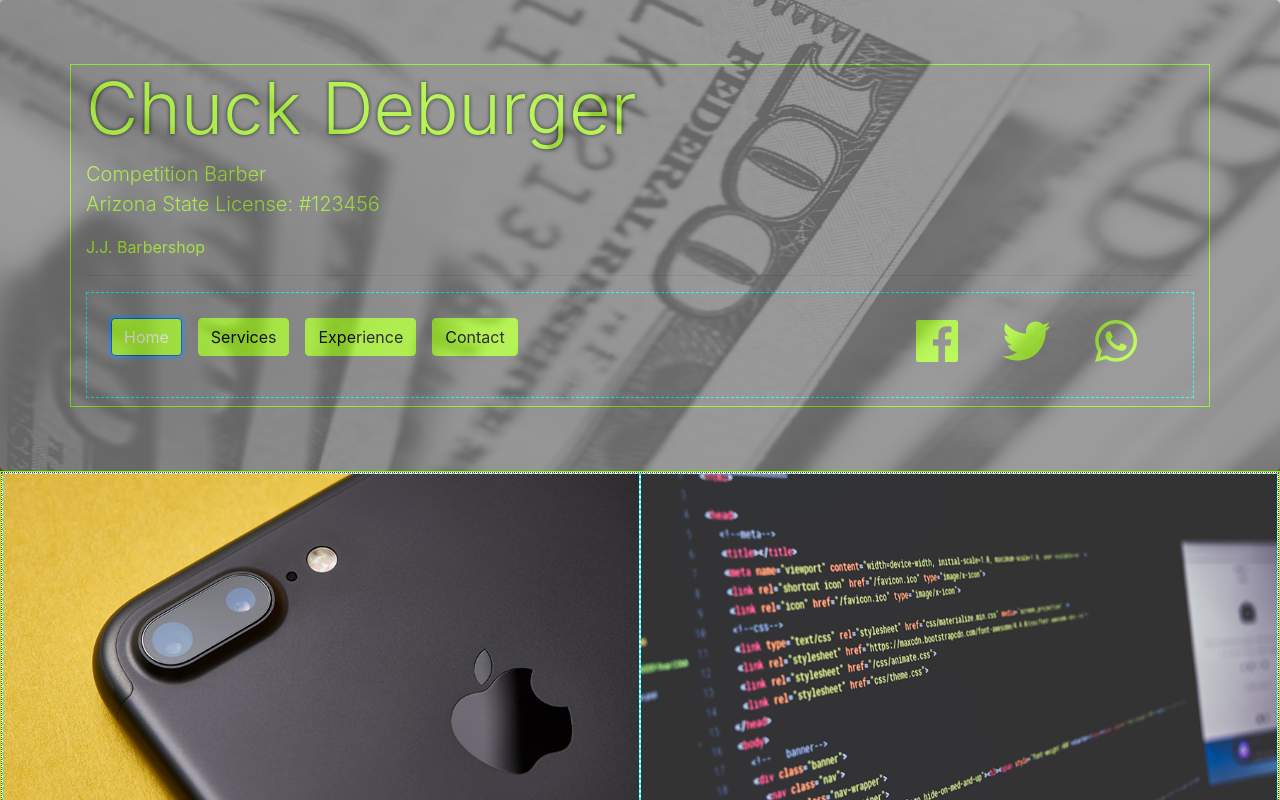
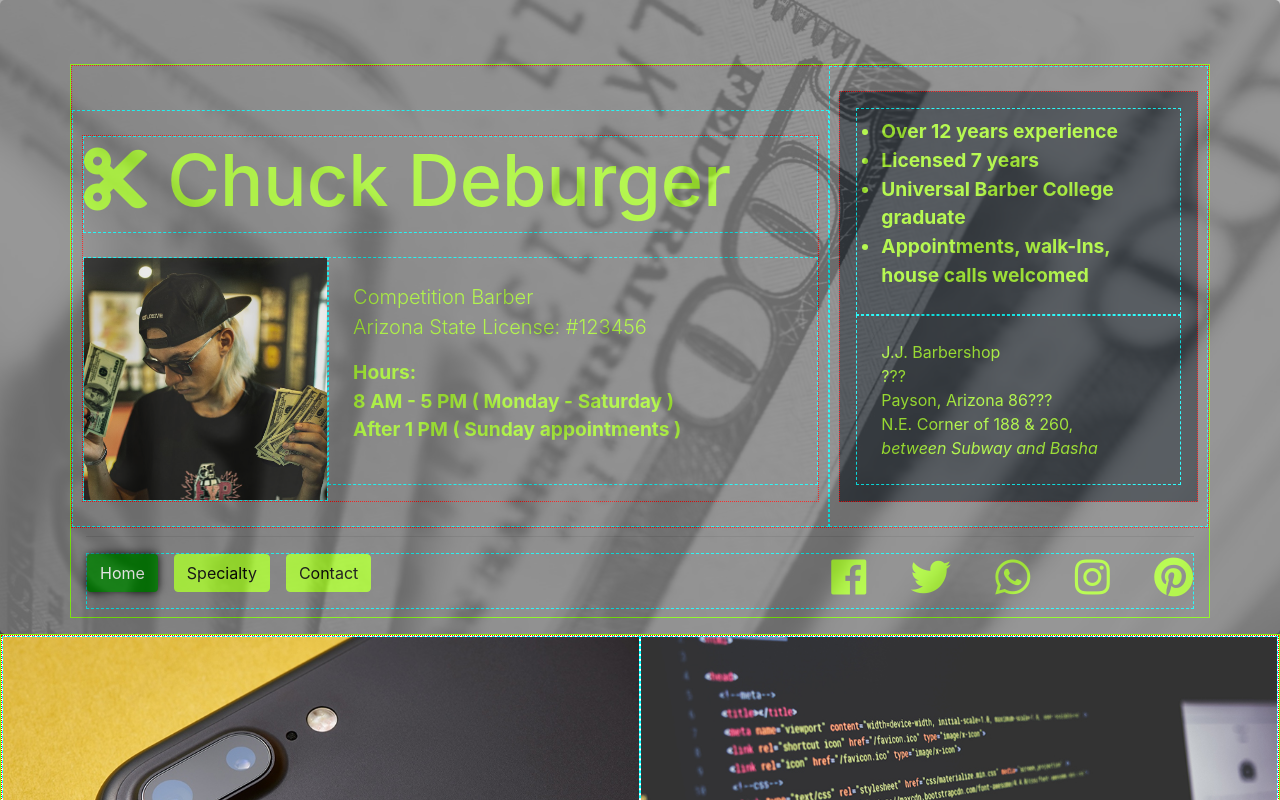
Before and after one commit to phongdnguyen/chuckthebarber, a website: page index.html in a window 1280 px wide. Both pictures are taken after a click on the button "Home". Shown: the top 800 px of the page. Drawn offline with Linux system fonts and the light colour scheme.

Commit message:
Layout Draft 1 Complete

```diff
--- a/index.html
+++ b/index.html
@@ -17,14 +17,9 @@
 
         <!-- Fontawesome -->
         <!-- NEED TO LOCATE CDN FOR FONTAWESOME PACKAGE -->
-        <link
-            rel="stylesheet"
-            href="src/font/fontawesome-free-5.8.1-web/css/all.css"
-        />
-        <link
-            rel="stylesheet"
-            href="src/font/fontawesome-free-5.8.1-web/css/fontawesome.min.css"
-        />
+		<link rel="stylesheet" href="src/font/fontawesome-free-5.8.1-web/css/all.css" />
+		<link rel="stylesheet" href="src/font/fontawesome-free-5.8.1-web/css/fontawesome.min.css" />
+		<link rel="stylesheet" href="src/font/fontawesome-free-5.8.1-web/css/v4-shims.css">
 
         <!-- LINKS NEED TO BE SWITCHED ONCE DEPLOYED -->
 
@@ -36,39 +31,82 @@
 
     <body>
 		<!-- Masthead -->
+		<header>
 			<div class="background ">
-			<div class="jumbotron blur">
-				<div class="container ">
-					<h1 class="display-3"><span class="title">Chuck Deburger</span></h1>
+				<div class="jumbotron overlay pb-3 ">
+					<div class="container bg-transparent">
+						<div class="row flex-item-end">
+							<div class="col-lg-8 ">
+								<div class="row">
+									<div class="col-lg-12 p-0 mb-4">
+										<h1 class="display-3">
+											<span class="fa fa-scissors" aria-hidden="true"></span>
+											<span class="title">Chuck Deburger</span>
+										</h1>
+									</div>
+									<div class="col-lg-4 p-0">
+										<img class="img-fluid" src="src/image/anjo-clacino-1251997-unsplash.jpg" alt="" srcset="">
+									</div>
+									<div class="col-lg-8 mb-3">
 										<p class="lead">Competition Barber <br>
 											Arizona State License: #123456
 										</p>
-					<p>J.J. Barbershop</p>
+										<span class="text-info">
+											Hours: <br>
+											8 AM - 5 PM ( Monday - Saturday ) <br>
+											After 1 PM ( Sunday appointments )
+										</span>
+									</div>
+								</div>
+							</div>
+							<div class="col-lg-4">
+								<div class="row bg-dark p-3">
+									<div class="col-lg-12 bg-transparent py-2">
+										<ul class="px-0">
+											<li>Over 12 years experience</li>
+											<li>Licensed 7 years</li>
+											<li>Universal Barber College graduate</li>
+											<li>Appointments, walk-Ins, house calls welcomed</li>
+										</ul>
+									</div>
+
+									<div class="col-lg-12 bg-transparent">
+										J.J. Barbershop <br>
+										<address>
+											??? <br>
+											Payson, Arizona 86??? <br>
+										</address>
+										N.E. Corner of 188 & 260, <br>
+										<em>between Subway and Basha</em>
+									</div>
+								</div>
+							</div>
+						</div>
 						<hr class="my-2" />
-					<nav class="navbar navbar-expand-md navbar-light px-0">
 
-						<button class="navbar-toggler bg-primary " type="button" data-toggle="collapse" data-target="#collapsibleNavId"
+						<!-- Navigation -->
+						<nav class="navbar navbar-expand-lg navbar-light px-0 ">
+							<button class="navbar-toggler bg-primary" type="button" data-toggle="collapse" data-target="#collapsibleNavId"
 								aria-controls="collapsibleNavId" aria-expanded="false" aria-label="Toggle navigation">
 								<span class="navbar-toggler-icon"></span>
 							</button>
 
-						<div class="collapse navbar-collapse " id="collapsibleNavId">
+							<div class="collapse navbar-collapse p-0" id="collapsibleNavId">
+								<!-- Tab Pane Toggle -->
 								<ul class="navbar-nav mr-auto mt-2 mt-lg-0 ">
-								<a class="btn btn-primary mr-3" href="#home" role="button" data-toggle="tab">
+									<a class="btn btn-primary mr-3 active" href="#home" role="button" data-toggle="tab">
 										Home
 									</a>
-								<a class="btn btn-primary mr-3" href="#service" role="button" data-toggle="tab">
-									Services
-								</a>
-								<a class="btn btn-primary mr-3" href="#experience" role="button" data-toggle="tab">
-									Experience
+									<a id="test" class="btn btn-primary mr-3" href="#specialty" role="button" data-toggle="tab">
+										Specialty
 									</a>
 									<a class="btn btn-primary mr-3" href="#contact" role="button" data-toggle="tab">
 										Contact
 									</a>
 								</ul>
 
-							<div class="list-inline my-2 my-lg-0">
+								<!-- Social Media Link -->
+								<div class="list-inline my-2 my-lg-0 text-sm-center text-xs-center">
 									<li class="list-inline-item ">
 										<a href="#">
 											<i class="fab fa-facebook fa-3x"></i>
@@ -84,43 +122,59 @@
 											<i class="fab fa-whatsapp fa-3x"></i>
 										</a>
 									</li>
+									<li class="list-inline-item">
+										<a href="#">
+											<i class="fab fa-instagram fa-3x"></i>
+										</a>
+									</li>
+									<li class="list-inline-item">
+										<a href="#">
+											<i class="fab fa-pinterest fa-3x mr-0"></i>
+										</a>
+									</li>
 								</div>
 							</div>
 						</nav>
 					</div>
 				</div>
 			</div>
-
+		</header>
 
         <!-- Tabe Panes -->
         <section>
             <div class="tab-content">
                 <!-- Home -->
-                <div class="tab-pane fade show active" id="home">
+                <div class="tab-pane fade show active" id="home" role="tabpanel">
                     <main>
-                        <div class="container-fluid">
-							<div class="row">
-								<div class="col-lg-6">
+                        <div class="container-fluid ">
+							<div class="row text-center">
+								<!-- Square 1 -->
+								<div class="col-lg-6 p-0">
 									<img class="card-img-overlay img-fluid after" src="src/image/bg-showcase-1.jpg" alt="" />
 									<img class="card-img" src="src/image/bg-showcase-1-before.jpg" alt="">
 								</div>
-								<div class="col-lg-6">
+								<!-- Square 2 -->
+								<div class="col-lg-6 p-0">
+									<img class="card-img-overlay img-fluid after" src="src/image/bg-showcase-2.jpg" alt="" data-timer="1000" />
+									<img class="card-img" src="src/image/bg-showcase-2-before.jpg" alt="" />
+								</div>
+								<!-- Square 3 -->
+								<div class="col-lg-6 p-0">
 									<img class="card-img-overlay img-fluid after" src="src/image/bg-showcase-2.jpg" alt="" />
 									<img class="card-img" src="src/image/bg-showcase-2-before.jpg" alt="" />
 								</div>
-								<div class="col-lg-6">
-									<img class="card-img-overlay img-fluid after" src="src/image/bg-showcase-2.jpg" alt="" />
-									<img class="card-img" src="src/image/bg-showcase-2-before.jpg" alt="" />
-								</div>
-								<div class="col-lg-6">
+								<!-- Square 4 -->
+								<div class="col-lg-6 p-0">
 									<img class="card-img-overlay img-fluid after" src="src/image/bg-showcase-1.jpg" alt="" />
 									<img class="card-img" src="src/image/bg-showcase-1-before.jpg" alt="">
 								</div>
-								<div class="col-lg-6">
+								<!-- Square 5 -->
+								<div class="col-lg-6 p-0">
 									<img class="card-img-overlay img-fluid after" src="src/image/bg-showcase-1.jpg" alt="" />
 									<img class="card-img" src="src/image/bg-showcase-1-before.jpg" alt="" />
 								</div>
-								<div class="col-lg-6">
+								<!-- Square 6 -->
+								<div class="col-lg-6 p-0">
 									<img class="card-img-overlay img-fluid after" src="src/image/bg-showcase-2.jpg" alt="" />
 									<img class="card-img" src="src/image/bg-showcase-2-before.jpg" alt="" />
 								</div>
@@ -129,10 +183,10 @@
                     </main>
                 </div>
 
-                <!-- Service -->
-                <div class="tab-pane fade" id="service" role="tabpanel">
+                <!-- Specialty -->
+                <div class="tab-pane fade" id="specialty" role="tabpanel">
                     <div class="container">
-                        This is the service section
+                        This is the specialty section
                         <br />
                         <br />
                         <br />
@@ -146,13 +200,6 @@
                     </div>
                 </div>
 
-                <!-- Experience -->
-                <div class="tab-pane fade" id="experience" role="tabpanel">
-                    <div class="container">
-                        This is the experience section
-                    </div>
-                </div>
-
                 <!-- Contact -->
                 <div class="tab-pane fade" id="contact" role="tabpanel">
                     <div class="container">
@@ -161,6 +208,18 @@
                 </div>
             </div>
 		</section>
+
+
+
+		<footer class="overlay">
+			<!-- Second Chance Center Credit. DO NOT REMOVE -->
+			<p class="text-center text-body m-0 py-5">
+				<!-- <a href="http://"> -->
+					&copy; Second Chance Center 2019, All Rights Reserved<br>
+					<span class="small">Front-End Programming Workshop</span>
+				<!-- </a> -->
+			</p>
+		</footer>
 
         <!-- LINKS NEED TO BE SWITCHED ONCE DEPLOYED -->
 
@@ -176,5 +235,6 @@
         <!-- LINKS NEED TO BE SWITCHED ONCE DEPLOYED -->
 
 		<script src="src/js/custom.js"></script>
+
     </body>
 </html>
--- a/src/js/custom.js
+++ b/src/js/custom.js
@@ -1,7 +1,6 @@
 "use strict";
 
 var btn = document.querySelectorAll("[data-toggle='tab']");
-// var img = document.querySelectorAll(".card-img-overlay");
 
 // IE11 does not like foreach function
 for (let index = 0; index < btn.length; index++) {
@@ -9,9 +8,38 @@ for (let index = 0; index < btn.length; index++) {
     element.addEventListener("click", removeActive);
 }
 
-function removeActive() {
-    this.classList.remove("active");
+
+
+function removeActive(e) {
+    var sibling = e.target.parentElement.children;
+
+    for (let index = 0; index < sibling.length; index++) {
+        const element = sibling[index];
+        element.classList.remove("active");
+    }
 }
+
+
+
+
+
+
+
+
+
+
+
+
+
+
+
+
+
+
+
+
+
+// var img = document.querySelectorAll(".card-img-overlay");
 
 // for (let index = 0; index < img.length; index++) {
 //     const element = img[index];
--- a/src/scss/custom.scss
+++ b/src/scss/custom.scss
@@ -1,4 +1,12 @@
-[class *= "col"]{
+// Color Pallete
+$primary : greenyellow;
+$active : green;
+// $background : red;
+$shadow : black;
+$foreground : white;
+$background : rgb(164, 230, 63);
+
+[class *= "col"]:not(button){
     padding: 1.5rem;
 }
 
@@ -8,14 +16,53 @@
 
 [class *= "primary"]{
     color: black ;
-    border-color: greenyellow;
+    border-color: $primary;
 }
 
+[class*="info"]{
+    font-weight: bold;
+    font-size: larger;
+    color: $primary !important;
+}
+span,
+p,
+.row{
+    background-color: transparent;
+}
+
+em,
+address{
+    margin: 0rem;
+    background-color: transparent;
+}
+ul{
+    background-color: transparent;
+}
+ul li{
+    font-size: larger;
+    font-weight: bolder;
+    background-color: transparent;
+}
+
+a {
+    color: $primary;
+}
+
+button.bg-primary:focus{
+    background-color: $primary !important;
+}
+
+:not(:disabled):not(.disabled).active.btn-primary,
+:not(:disabled):not(.disabled).btn-primary:active,
+.show > .dropdown-toggle.btn-primary,
+a.bg-primary:focus,
+a.bg-primary:hover,
+button.bg-primary:hover,
 [class *= "primary"]:hover{
-    color: white;
-    box-shadow: 0px 0px 10px white;
+    color: $foreground;
+    box-shadow: 0px 0px 10px $shadow !important;
     border-color: transparent;
-    background-color: green !important;
+    background-color: $active !important;
 }
 
 .img-fluid{
@@ -24,29 +71,35 @@
 }
 
 a:hover, i:hover{
-    text-shadow: 0px 0px 3px white;
-    color: green;
+    text-shadow: 0px 0px 3px $shadow;
+    color: $active;
 }
 
 .bg-primary, .btn-primary{
-    background-color: greenyellow !important;
-}
-
-a.bg-primary:focus,
-a.bg-primary:hover,
-button.bg-primary:focus,
-button.bg-primary:hover {
-  background-color: white !important;
+    background-color: $primary !important;
 }
 
 .title{
-    text-shadow: 0px 0px 4px black;
+    // text-shadow: 0px 0px 1px black;
+    font-weight: 500;
 }
 
-.blur{
+.flex-item-start{
+    align-items: flex-start;
+}
+
+.flex-item-end{
+    align-items: flex-end;
+}
+
+.flex-item-center{
+    align-items: center;
+}
+
+.overlay{
     background: gray;
-    opacity: .75;
-    color: greenyellow;
+    opacity: .8;
+    color: $primary;
     margin: 0rem;
 }
 
@@ -61,7 +114,8 @@ button.bg-primary:hover {
 // Social Media Link
 nav a{
     margin-bottom: 1rem;
-    color: greenyellow;
+    color: $primary;
+    font-size: smaller;
 }
 
 nav a i {
```
Also changed, not shown: src/image/anjo-clacino-1251997-unsplash.jpg (added), src/image/green_trees.jpg (added), src/scss/custom.css, 1 other file. Lines whose indentation alone changed are shown as unchanged.
